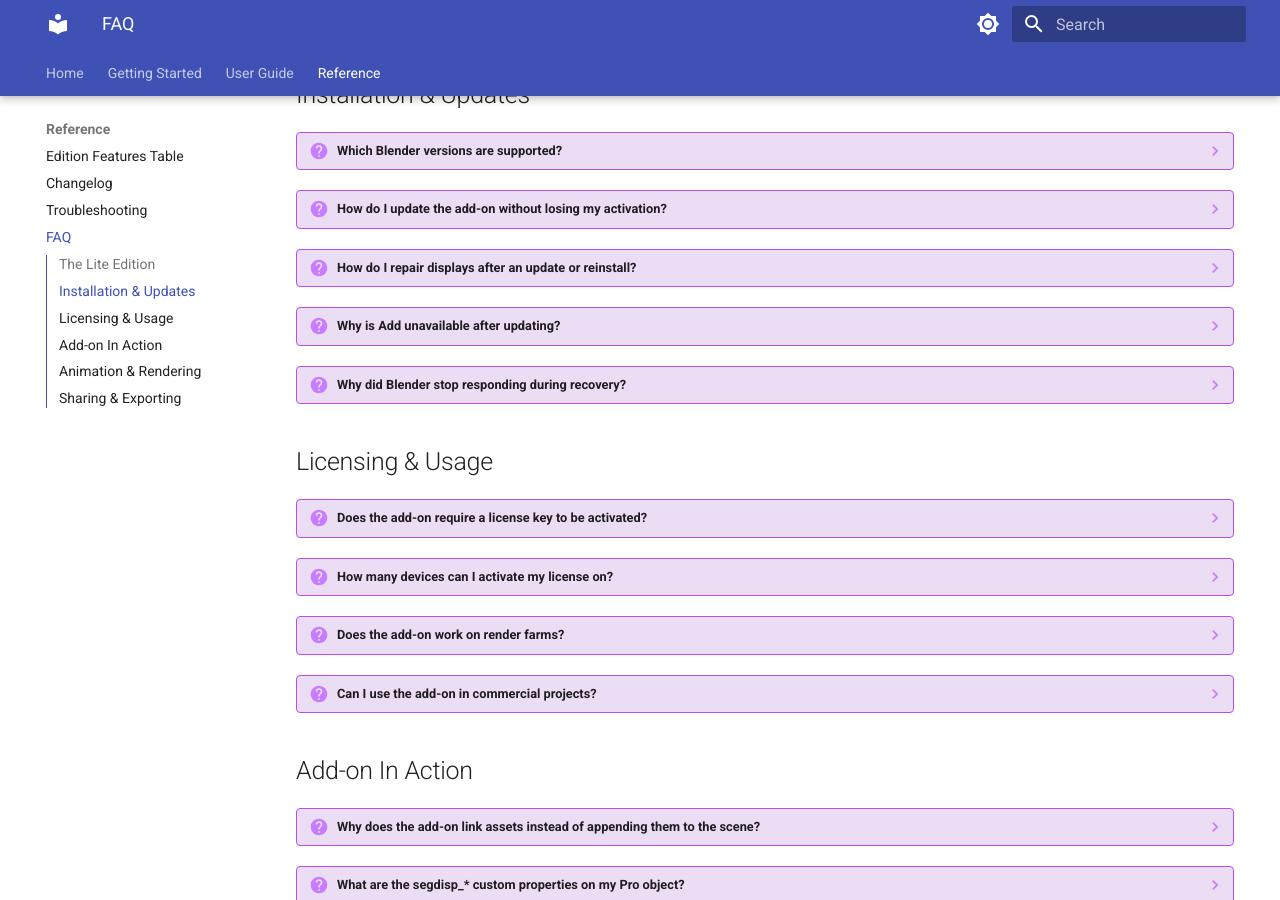
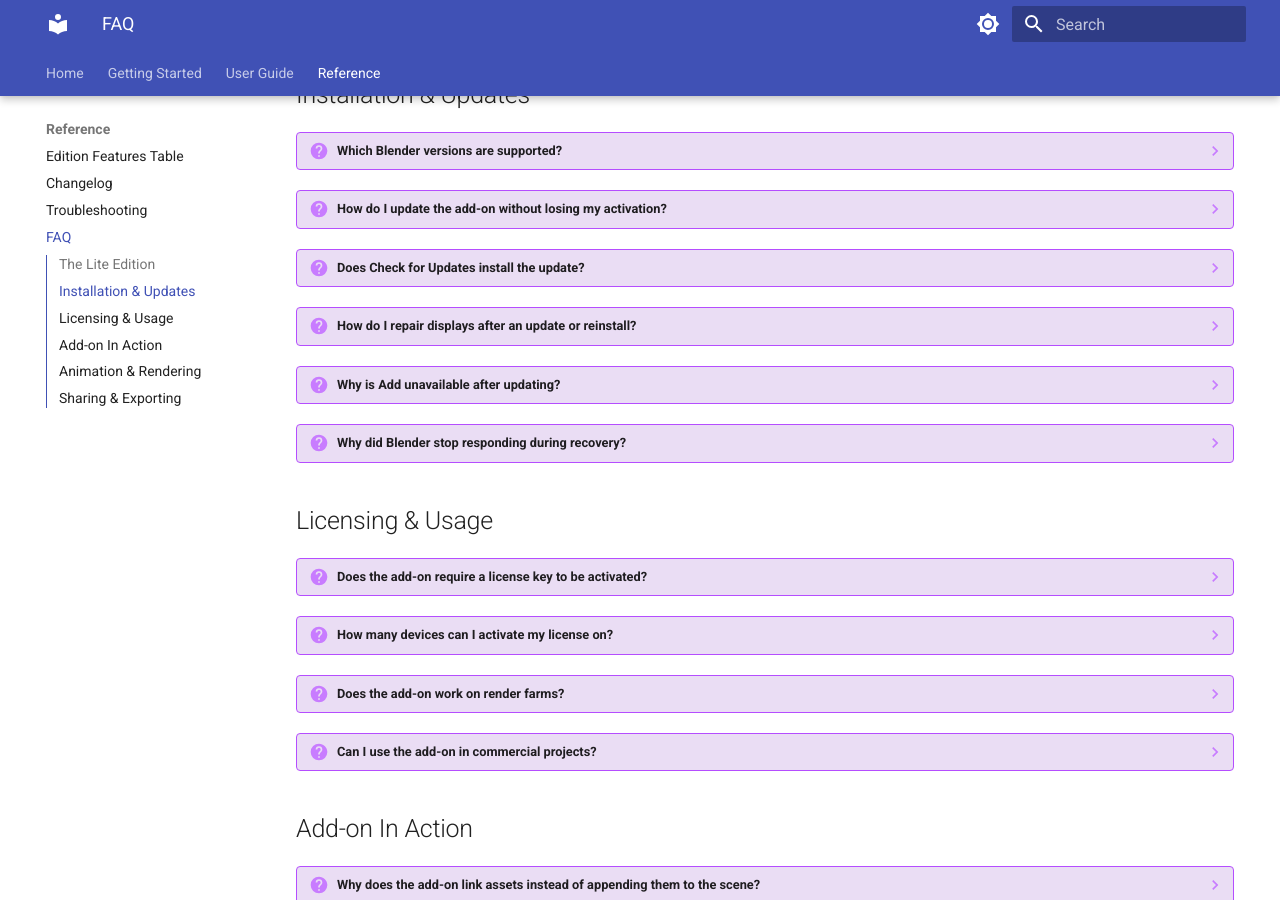
Before and after one commit to ahmetmaya-orion/segment-display-pro-docs, an MkDocs documentation site: the page built from docs/faq.md, in a window 1280 px wide and 900 px high, scrolled down 631 px. Built offline with MkDocs 1.6.1 and Material for MkDocs 9.7.7, drawn with Linux system fonts in a browser that asks for light colours; the version menu is left out; some of the changed lines change nothing that is shown.

Commit message:
docs(faq): add 'Does Check for Updates install the update?'

```diff
--- a/docs/faq.md
+++ b/docs/faq.md
@@ -32,6 +32,12 @@ Quick answers to the most common questions about Segment Display Pro and Segment
 ??? question "How do I update the add-on without losing my activation?"
 
     Install the complete matching ZIP over the old version with Target Path set to Default and Overwrite enabled, then restart Blender. Your activation file is outside the add-on folder. Reopen and inspect your project first: displays often return automatically. For Pro v1.0.1 and later, use **Review & Recover…** only if supported issues remain after the installed asset is available. See [Updating the Add-on](installation.md#updating-the-add-on).
+
+??? question "Does Check for Updates install the update?"
+
+    :material-tag-outline: **v1.0.1 and later**
+
+    No. **Check for Updates** only checks whether a newer version is available. If there is one, **Open Downloads** opens the download page in your browser. Nothing is downloaded, installed or restarted for you. Download the new ZIP, install it over your current version, then restart Blender. See [Add-on Update](prefs_and_settings.md#add-on-update) and [Updating the Add-on](installation.md#updating-the-add-on).
 
 ??? question "How do I repair displays after an update or reinstall?"
 
```
